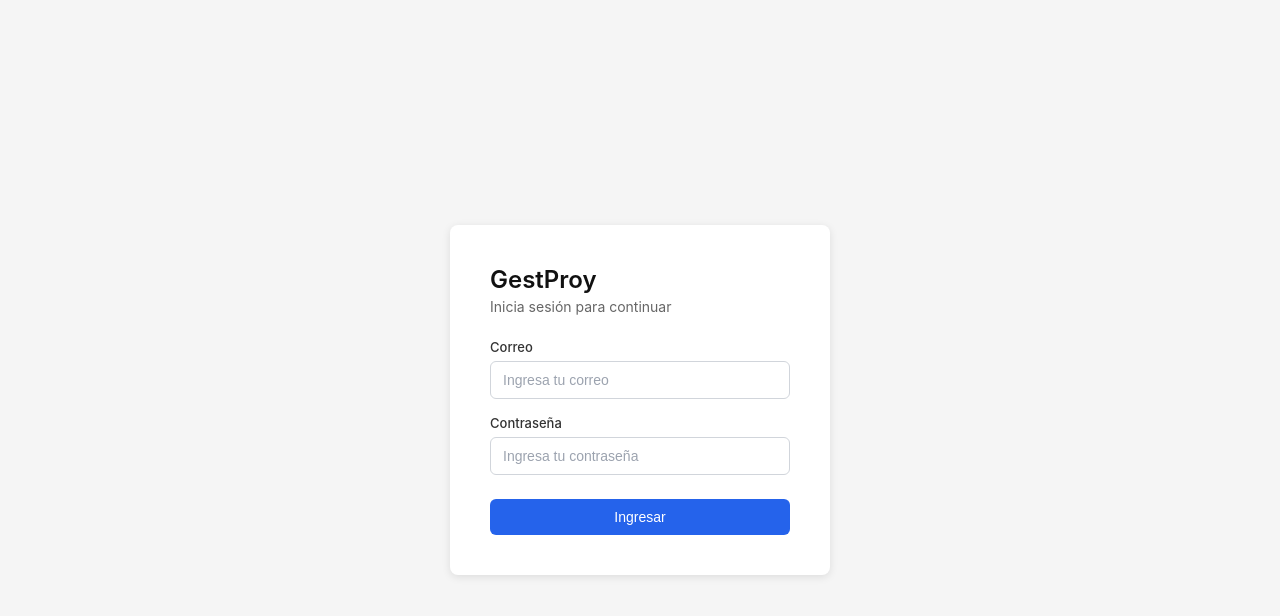
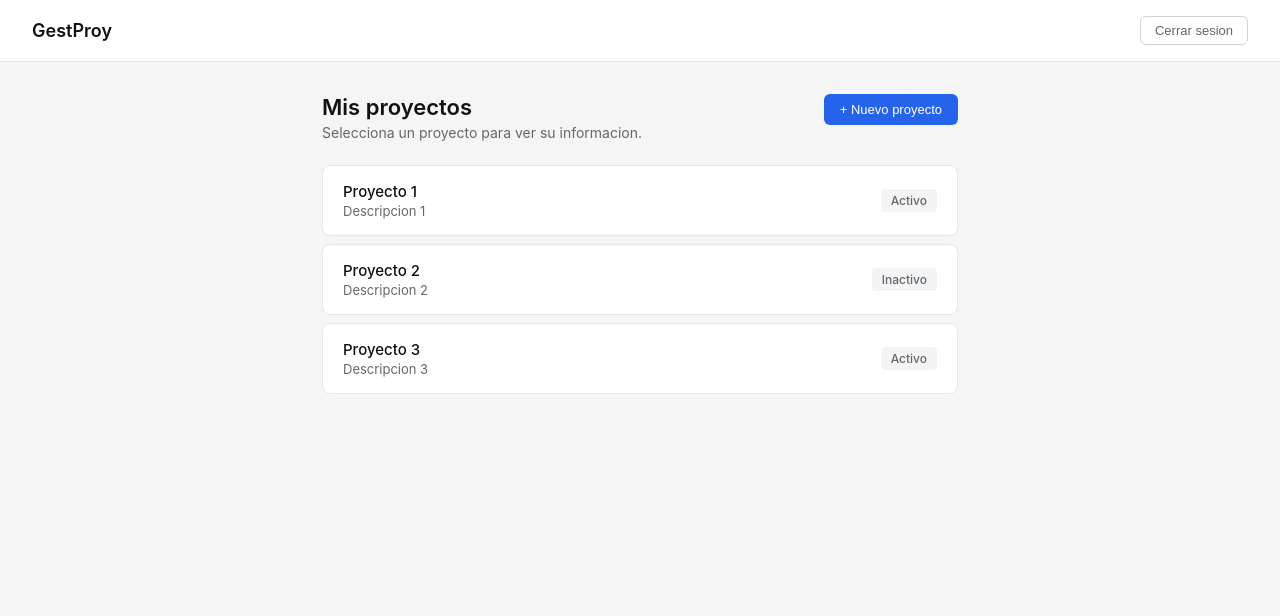
Before and after one commit to fkenzio/GestProy, an Angular app: page /dashboard in a window 1280 px wide. Before the commit this address led to /login. Shown: the top 616 px of the page. Built offline with nearby package versions, Linux system fonts and the light colour scheme; sample sign-in values are in the browser's storage.

Commit message:
dashboard implementado

```diff
--- a/src/app/app.routes.ts
+++ b/src/app/app.routes.ts
@@ -1,7 +1,13 @@
 import { Routes } from '@angular/router';
+import { authGuard } from './compartidos/guard/auth.guard';
 
 export const routes: Routes = [
     { path: 'login', loadComponent: () => import('./paginas/login/login').then(m => m.LoginComponent) },
+    {
+        path: 'dashboard',
+        loadComponent: () => import('./paginas/dashboard/dashboard').then(m => m.DashboardComponent),
+        canActivate: [authGuard]
+    },
     { path: '', redirectTo: 'login', pathMatch: 'full' },
     { path: '**', redirectTo: 'login' }
 ];
--- /dev/null
+++ b/src/app/paginas/dashboard/dashboard.css
@@ -0,0 +1,167 @@
+.dashboard-contenedor {
+    min-height: 100vh;
+    background-color: #f5f5f5;
+}
+
+.dashboard-encabezado {
+    display: flex;
+    justify-content: space-between;
+    align-items: center;
+    padding: 16px 32px;
+    background: #fff;
+    border-bottom: 1px solid #e5e7eb;
+}
+
+.dashboard-encabezado h1 {
+    font-size: 18px;
+    font-weight: 600;
+    color: #111;
+    margin: 0;
+}
+
+.boton-salir {
+    padding: 6px 14px;
+    font-size: 13px;
+    color: #666;
+    background: none;
+    border: 1px solid #d1d5db;
+    border-radius: 6px;
+    cursor: pointer;
+}
+
+.boton-salir:hover {
+    background: #f9fafb;
+    color: #111;
+}
+
+.dashboard-contenido {
+    padding: 32px;
+    max-width: 700px;
+    margin: 0 auto;
+}
+
+.dashboard-contenido h2 {
+    font-size: 22px;
+    font-weight: 600;
+    color: #111;
+    margin: 0 0 4px;
+}
+
+.dashboard-contenido p {
+    font-size: 14px;
+    color: #666;
+    margin: 0;
+}
+
+.dashboard-titulo {
+    display: flex;
+    justify-content: space-between;
+    align-items: flex-start;
+    margin-bottom: 24px;
+}
+
+.boton-nuevo-proyecto {
+    padding: 8px 16px;
+    font-size: 13px;
+    font-weight: 500;
+    color: #fff;
+    background-color: #2563eb;
+    border: none;
+    border-radius: 6px;
+    cursor: pointer;
+    white-space: nowrap;
+}
+
+.boton-nuevo-proyecto:hover {
+    background-color: #1d4ed8;
+}
+
+.mensaje-estado {
+    font-size: 14px;
+    color: #999;
+    text-align: center;
+    padding: 40px 0;
+}
+
+.lista-proyectos {
+    list-style: none;
+    padding: 0;
+    margin: 0;
+    display: flex;
+    flex-direction: column;
+    gap: 8px;
+}
+
+.proyecto-item {
+    display: flex;
+    justify-content: space-between;
+    align-items: center;
+    padding: 16px 20px;
+    background: #fff;
+    border: 1px solid #e5e7eb;
+    border-radius: 8px;
+    cursor: pointer;
+    transition: border-color 0.15s;
+}
+
+.proyecto-item:hover {
+    border-color: #2563eb;
+}
+
+.proyecto-info {
+    display: flex;
+    flex-direction: column;
+    gap: 2px;
+}
+
+.proyecto-nombre {
+    font-size: 15px;
+    font-weight: 500;
+    color: #111;
+}
+
+.proyecto-descripcion {
+    font-size: 13px;
+    color: #666;
+}
+
+.proyecto-estado {
+    font-size: 12px;
+    font-weight: 500;
+    padding: 4px 10px;
+    border-radius: 4px;
+    white-space: nowrap;
+    text-transform: capitalize;
+    background: #f3f4f6;
+    color: #666;
+}
+
+.proyecto-estado[data-estado="en_progreso"] {
+    background: #dbeafe;
+    color: #1d4ed8;
+}
+
+.proyecto-estado[data-estado="planificacion"] {
+    background: #fef3c7;
+    color: #92400e;
+}
+
+.proyecto-estado[data-estado="borrador"] {
+    background: #f3f4f6;
+    color: #666;
+}
+
+.proyecto-estado[data-estado="completado"] {
+    background: #d1fae5;
+    color: #065f46;
+}
+
+.proyecto-estado[data-estado="pausado"] {
+    background: #fee2e2;
+    color: #991b1b;
+}
+
+.proyecto-estado[data-estado="cancelado"] {
+    background: #f3f4f6;
+    color: #999;
+}
--- /dev/null
+++ b/src/app/paginas/dashboard/dashboard.html
@@ -0,0 +1,38 @@
+<div class="dashboard-contenedor">
+    <header class="dashboard-encabezado">
+        <h1>GestProy</h1>
+        <button class="boton-salir" (click)="cerrarSesion()">Cerrar sesion</button>
+    </header>
+
+    <main class="dashboard-contenido">
+        <div class="dashboard-titulo">
+            <div>
+                <h2>Mis proyectos</h2>
+                <p>Selecciona un proyecto para ver su informacion.</p>
+            </div>
+            <button class="boton-nuevo-proyecto">+ Nuevo proyecto</button>
+        </div>
+
+        @if (cargando()) {
+        <p class="mensaje-estado">Cargando proyectos...</p>
+        } @else if (proyectos().length === 0) {
+        <p class="mensaje-estado">No tienes proyectos todavia. Crea uno para empezar.</p>
+        } @else {
+        <ul class="lista-proyectos">
+            @for (proyecto of proyectos(); track proyecto.id) {
+            <li class="proyecto-item" (click)="seleccionarProyecto(proyecto)">
+                <div class="proyecto-info">
+                    <span class="proyecto-nombre">{{ proyecto.nombre }}</span>
+                    @if (proyecto.descripcion) {
+                    <span class="proyecto-descripcion">{{ proyecto.descripcion }}</span>
+                    }
+                </div>
+                <span class="proyecto-estado" [attr.data-estado]="proyecto.estado">
+                    {{ proyecto.estado.replace('_', ' ') }}
+                </span>
+            </li>
+            }
+        </ul>
+        }
+    </main>
+</div>
```
